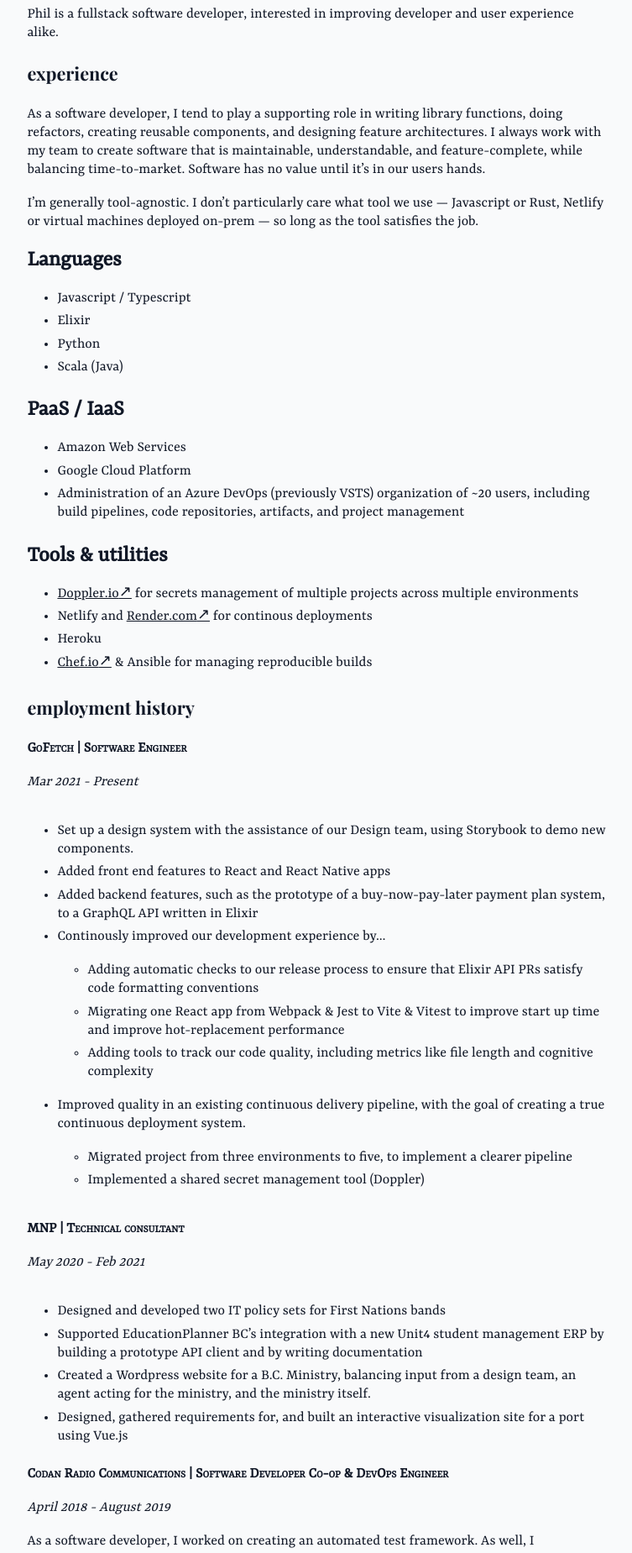
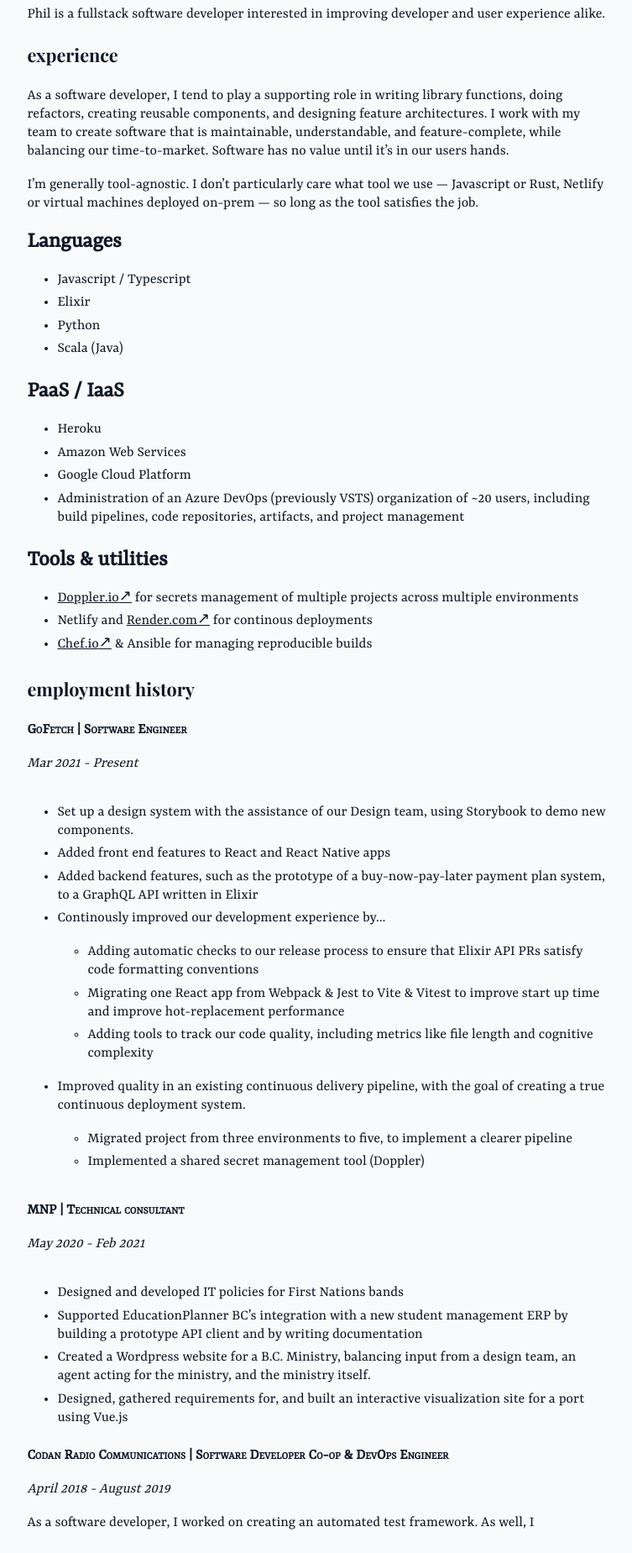
Before and after one commit to phildenhoff/denhoff.ca, an Astro site: page /about in a window 1280 px wide. Shown: the part 180-2029 px from the top of the page at 84% size, without its empty margins (262-1015 px from the left). Built offline with nearby package versions, Linux system fonts and the light colour scheme; Astro itself is replaced by a stand-in of ours.

Commit message:
a few content updates

```diff
--- a/src/pages/about.md
+++ b/src/pages/about.md
@@ -3,11 +3,11 @@ layout: ../layouts/default.astro
 title: About Phil
 ---
 
-Phil is a fullstack software developer, interested in improving developer and user experience alike.
+Phil is a fullstack software developer interested in improving developer and user experience alike.
 
 # experience
 
-As a software developer, I tend to play a supporting role in writing library functions, doing refactors, creating reusable components, and designing feature architectures. I always work with my team to create software that is maintainable, understandable, and feature-complete, while balancing time-to-market. Software has no value until it's in our users hands.
+As a software developer, I tend to play a supporting role in writing library functions, doing refactors, creating reusable components, and designing feature architectures. I work with my team to create software that is maintainable, understandable, and feature-complete, while balancing our time-to-market. Software has no value until it's in our users hands.
 
 I'm generally tool-agnostic. I don't particularly care what tool we use — Javascript or Rust, Netlify or virtual machines deployed on-prem — so long as the tool satisfies the job.
 
@@ -20,6 +20,7 @@ I'm generally tool-agnostic. I don't particularly care what tool we use — Java
 
 ## PaaS / IaaS
 
+- Heroku
 - Amazon Web Services
 - Google Cloud Platform
 - Administration of an Azure DevOps (previously VSTS) organization of ~20 users, including build pipelines, code repositories, artifacts, and project management
@@ -28,7 +29,6 @@ I'm generally tool-agnostic. I don't particularly care what tool we use — Java
 
 - Doppler.io for secrets management of multiple projects across multiple environments
 - Netlify and Render.com for continous deployments
-- Heroku
 - Chef.io & Ansible for managing reproducible builds
 
 # employment history
@@ -52,8 +52,8 @@ _Mar 2021 - Present_
 
 _May 2020 - Feb 2021_
 
-- Designed and developed two IT policy sets for First Nations bands
-- Supported EducationPlanner BC's integration with a new Unit4 student management ERP by building a prototype API client and by writing documentation
+- Designed and developed IT policies for First Nations bands
+- Supported EducationPlanner BC's integration with a new student management ERP by building a prototype API client and by writing documentation
 - Created a Wordpress website for a B.C. Ministry, balancing input from a design team, an agent acting for the ministry, and the ministry itself.
 - Designed, gathered requirements for, and built an interactive visualization site for a port using Vue.js
 
```
